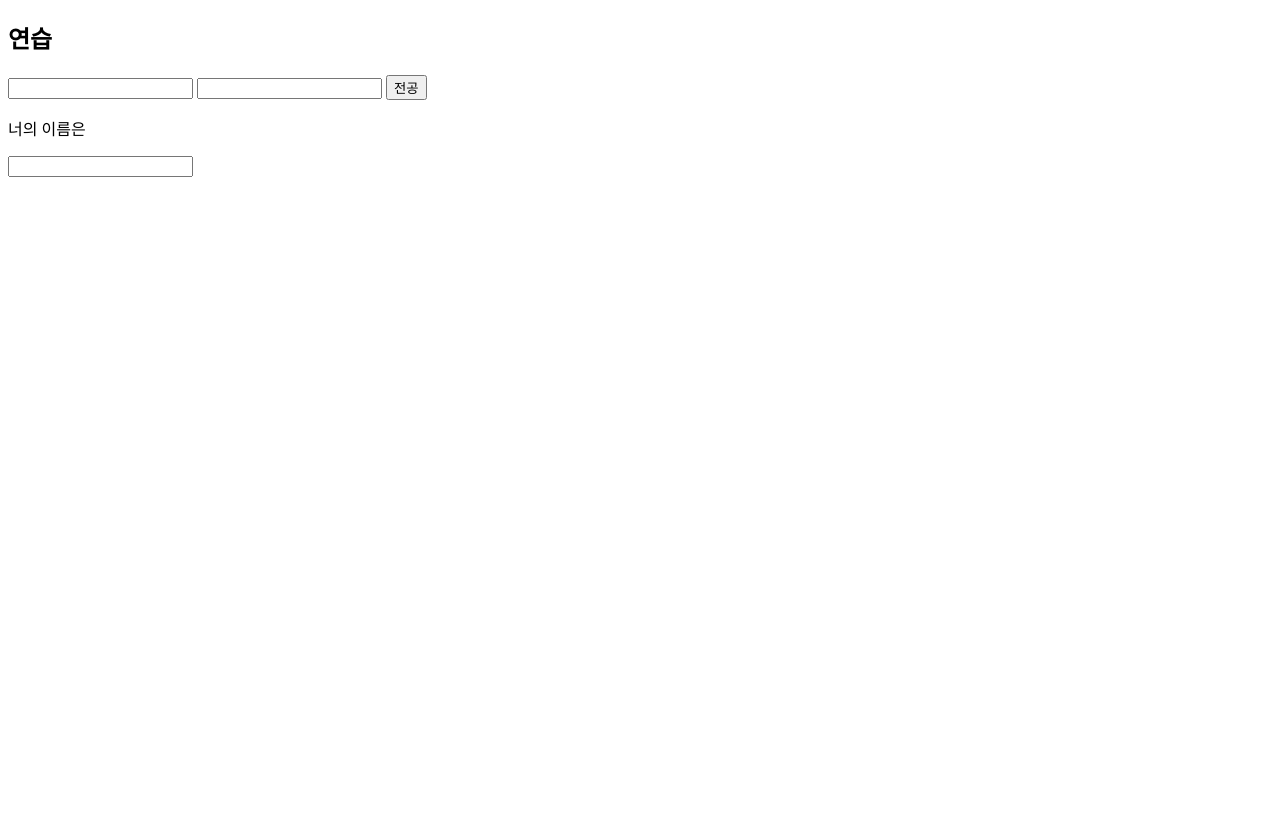
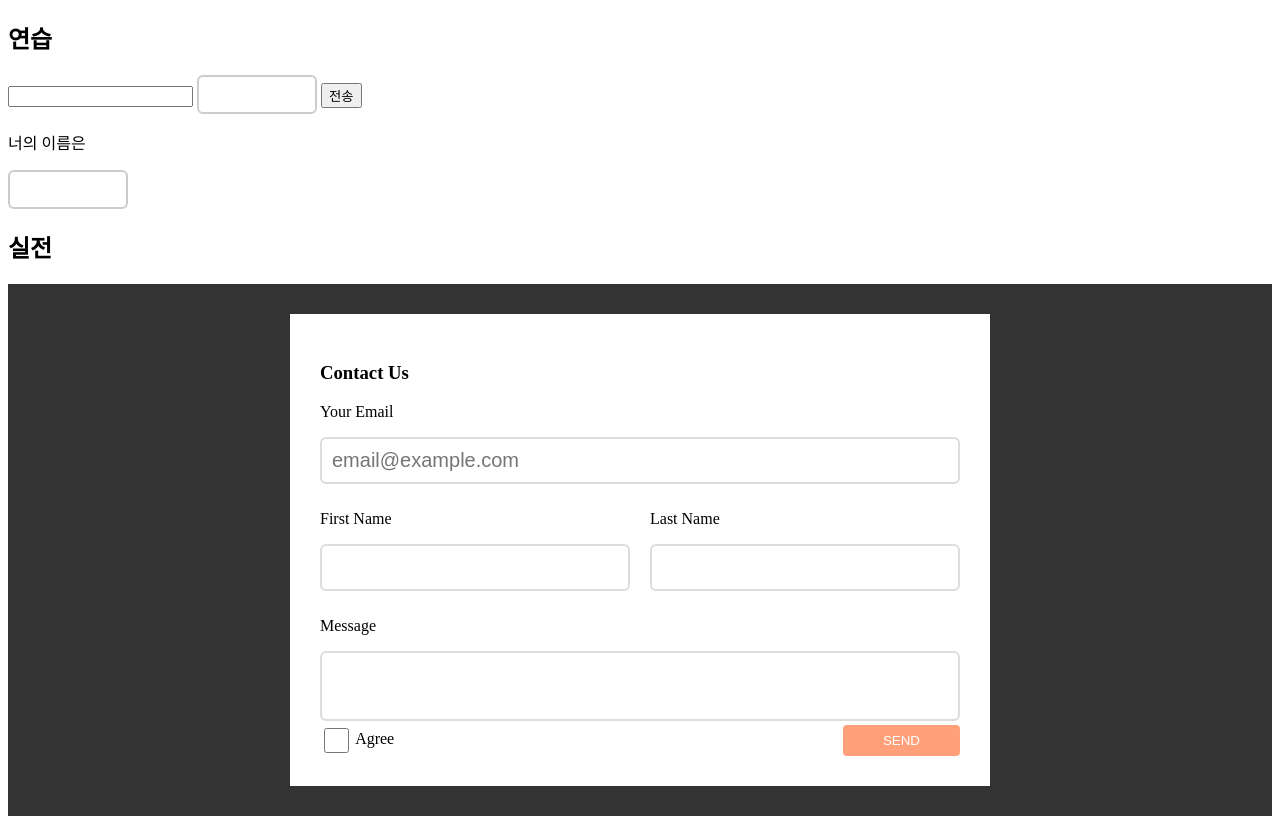
Before and after one commit to YoungBom/FRONTEND-STUDY, a plain HTML site: page 05_CSS/quiz/layout/4_form_input.html in a window 1280 px wide. Before the commit the page ends 800 px from the top, so only its background shows below. Drawn offline with Linux system fonts and the light colour scheme.

Commit message:
8월 21일자 마무리 커밋

```diff
--- a/05_CSS/quiz/layout/4_form_input.html
+++ b/05_CSS/quiz/layout/4_form_input.html
@@ -4,21 +4,156 @@
   <meta charset="UTF-8">
   <meta name="viewport" content="width=device-width, initial-scale=1.0">
   <title>Document</title>
+
+  <style>
+    .text-input {
+      width: 120px;
+      padding: 6px 10px;
+      font-size: 20px;
+      border: 2px solid #ccc;
+      border-radius: 6px;
+      outline: none;
+      transition: 0.5s;
+    }
+    /* Quiz: focus 됐을 때 테두리색 변경(#f00) */
+    .text-input:focus {
+      /* border: 2px solid #f00; */
+      border-color: #f00;
+    }
+
+    * {
+      box-sizing: border-box;
+    }
+    textarea {
+      resize: none;
+    }
+    button {
+      cursor: pointer;
+    }
+
+    .form-background {
+      background-color: #333;
+      padding: 30px 0;
+    }
+
+    .form-container {
+      width: 80%;
+      max-width: 700px;
+      background-color: #fff;
+      padding: 30px;
+      margin: 0 auto;
+    }
+
+    .form-input {
+      width: 100%;
+      padding: 10px;
+      font-size: 20px;
+      border: 2px solid #ddd;
+      border-radius: 6px;
+      outline: none;
+      transition: 0.5s;
+    }
+    .form-input:focus {
+      border-color: #aaa;
+    }
+
+    .name-box {
+      display: flex;
+      /* column-gap: 20px; */
+    }
+    .name-box > div:first-child {
+      width: 50%;
+      /* flex: 1; */
+      padding: 10px 10px 10px 0;
+    }
+    .name-box > div:last-child {
+      width: 50%;
+      /* flex: 1; */
+      padding: 10px 0 10px 10px;
+    }
+
+    .btn-box {
+      display: flex;
+      justify-content: space-between;
+      align-items: center;
+    }
+    .btn-box input[type="checkbox"] {
+      width: 25px;
+      height: 25px;
+      vertical-align: middle;
+    }
+    .btn-box .btn-send {
+      padding: 8px 40px;
+      background-color: lightsalmon;
+      color: #fff;
+      border: none;
+      border-radius: 4px;
+      transition: 2s;
+    }
+    .btn-box .btn-send:hover {
+      background-color: coral;
+    }
+  </style>
 </head>
 <body>
   <h2>연습</h2>
   <form>
     <input type="text">
     <input type="text" class="text-input">
-    <button type="submit">전공</button>
-    <!-- <form> 태그 안에서 버튼의 타입을 안써주면 submit으로 동작함 -->
-      <!-- type은 명시적으로 써주는 것을 권장 -->
+    <button type="submit">전송</button>
+    <!-- <form> 태그 안에서 버튼의 타입을 안써주면 submit으로 동작함
+      type은 명시적으로 써주는 것을 권장 -->
 
-      <!-- input 태그 쓸 때 label 태그도 같이 사용(권장) -->
-      <p>
-        <label for="name">너의 이름은</label>
-      </p>
-      <input type="text" id="name" class="text-input">
+    <!-- input 태그 쓸 때 label 태그도 같이 사용(권장) -->
+    <p>
+      <label for="name">너의 이름은</label>
+    </p>
+    <input type="text" id="name" class="text-input">
   </form>
+
+  <h2>실전</h2>
+  <!-- 박스부터 그리기 -->
+  <div class="form-background">
+    <!-- 가로 길이는 80%를 차지하다가 700px에서 더 이상 안늘어나도록 제한 -->
+    <div class="form-container">
+      <form>
+        <h3>Contact Us</h3>
+
+        <!-- label, input, textarea -->
+        <p>
+          <label for="email">Your Email</label>
+        </p>
+        <input type="email" id="email" class="form-input" placeholder="email@example.com">
+
+        <div class="name-box">
+          <div>
+            <p>
+              <label for="firstname">First Name</label>
+            </p>
+            <input type="text" id="firstname" class="form-input">
+          </div>
+          <div>
+            <p>
+              <label for="lastname">Last Name</label>
+            </p>
+            <input type="text" id="lastname" class="form-input">
+          </div>
+        </div>
+
+        <p>
+          <label for="msg">Message</label>
+        </p>
+        <textarea id="msg" class="form-input"></textarea>
+
+        <div class="btn-box">
+          <div>
+            <input type="checkbox" id="agree">
+            <label for="agree">Agree</label>
+          </div>
+          <button type="submit" class="btn-send">SEND</button>
+        </div>
+      </form>
+    </div>
+  </div>
 </body>
 </html>
```
Also changed, not shown: 05_CSS/22_flex_items.html (+1 -0 lines), 05_CSS/23_transition.html (+8 -0 lines), 05_CSS/24_transform.html (added, +161 -0 lines).
